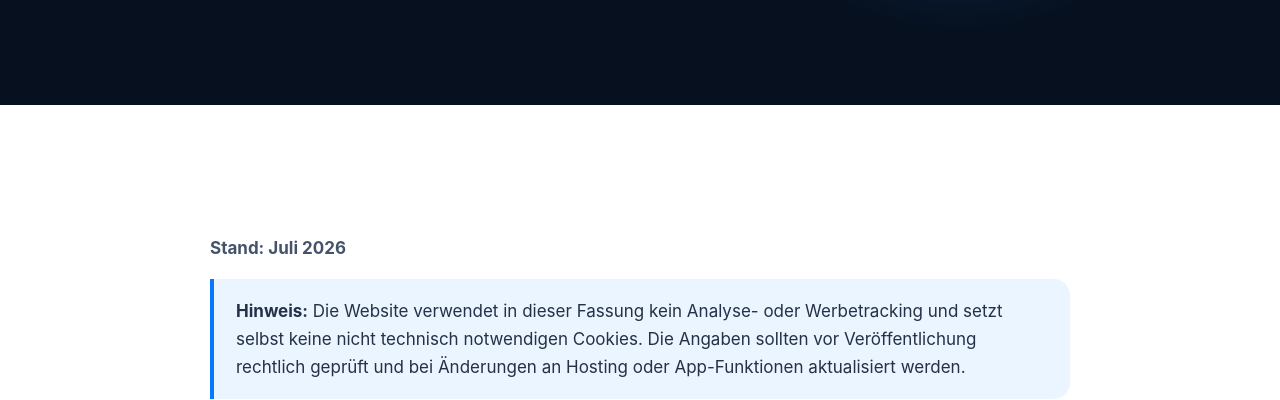
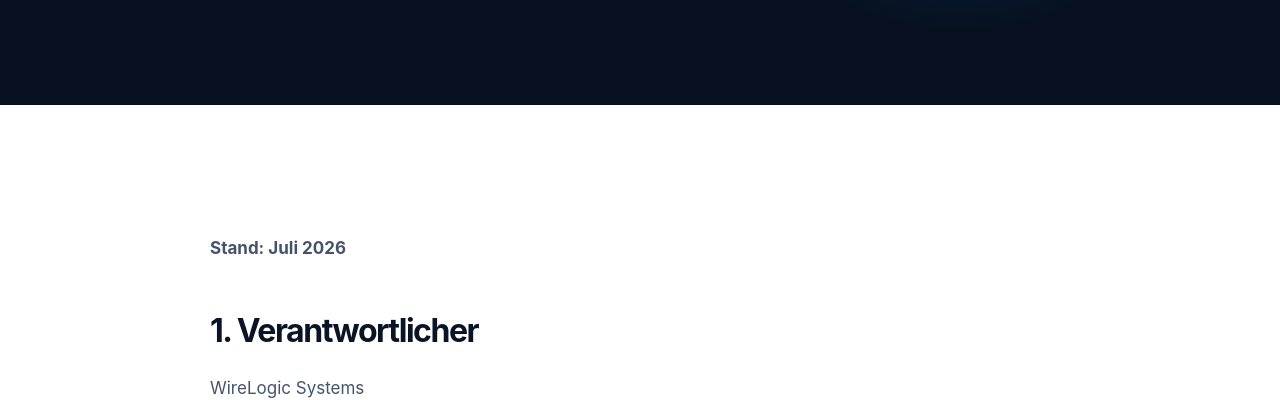
Before and after one commit to SeverinFallecker1/wirelogic-website, a plain HTML site: page privacy.html in a window 1280 px wide. Shown: the part 404-804 px from the top of the page. Drawn offline with Linux system fonts and the light colour scheme.

Commit message:
Finalize legal pages for launch

```diff
--- a/privacy.html
+++ b/privacy.html
@@ -12,7 +12,6 @@
   <section class="page-hero"><div class="section-inner"><span class="eyebrow">Datenschutz</span><h1>Deine Daten. Klar erklärt.</h1><p>Diese Hinweise beschreiben die Datenverarbeitung beim Besuch der Website und bei der Nutzung der WireLogic-App.</p></div></section>
   <section class="section"><div class="section-inner prose">
     <p><strong>Stand: Juli 2026</strong></p>
-    <div class="legal-note"><strong>Hinweis:</strong> Die Website verwendet in dieser Fassung kein Analyse- oder Werbetracking und setzt selbst keine nicht technisch notwendigen Cookies. Die Angaben sollten vor Veröffentlichung rechtlich geprüft und bei Änderungen an Hosting oder App-Funktionen aktualisiert werden.</div>
     <h2>1. Verantwortlicher</h2>
     <p>WireLogic Systems<br>Inhaber: Severin Michael Fallecker<br>Schlierseerstr. 73<br>83703 Gmund am Tegernsee<br>Deutschland<br>E-Mail: <a href="mailto:info@wirelogicsystems.de">info@wirelogicsystems.de</a></p>
     <h2>2. Bereitstellung dieser Website</h2>
```
Also changed, not shown: impressum.html (+0 -1 lines).
